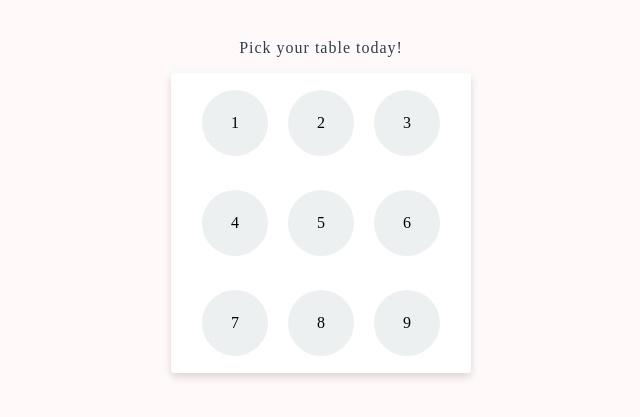
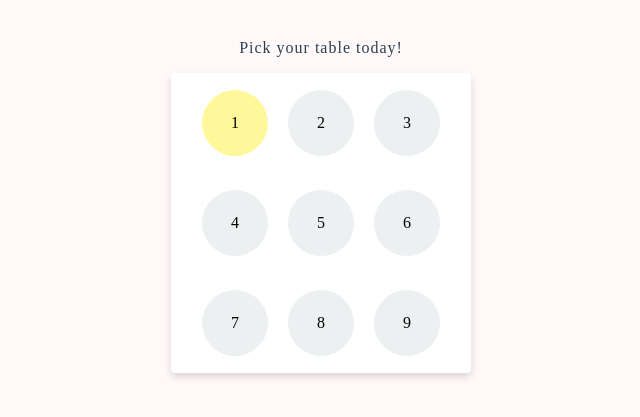
Before and after one commit to itsbrennan/table-finder, a plain HTML site: page index.html in a window 1280 px wide. In both pictures the pointer is over the element 554 px from the left and 198 px from the top of the page. Shown: the part 75-492 px from the top of the page, without its empty margins (319-959 px from the left). Drawn offline with nearby package versions, Linux system fonts and the light colour scheme.

Commit message:
updated hover state

```diff
--- a/styles.css
+++ b/styles.css
@@ -71,6 +71,11 @@ h2 {
 	cursor: pointer;
 
 }
+
+.available:hover {
+	background-color: #FFF89A;
+}
+
 
 
 .reserved{
```
Also changed, not shown: 1 other file.
